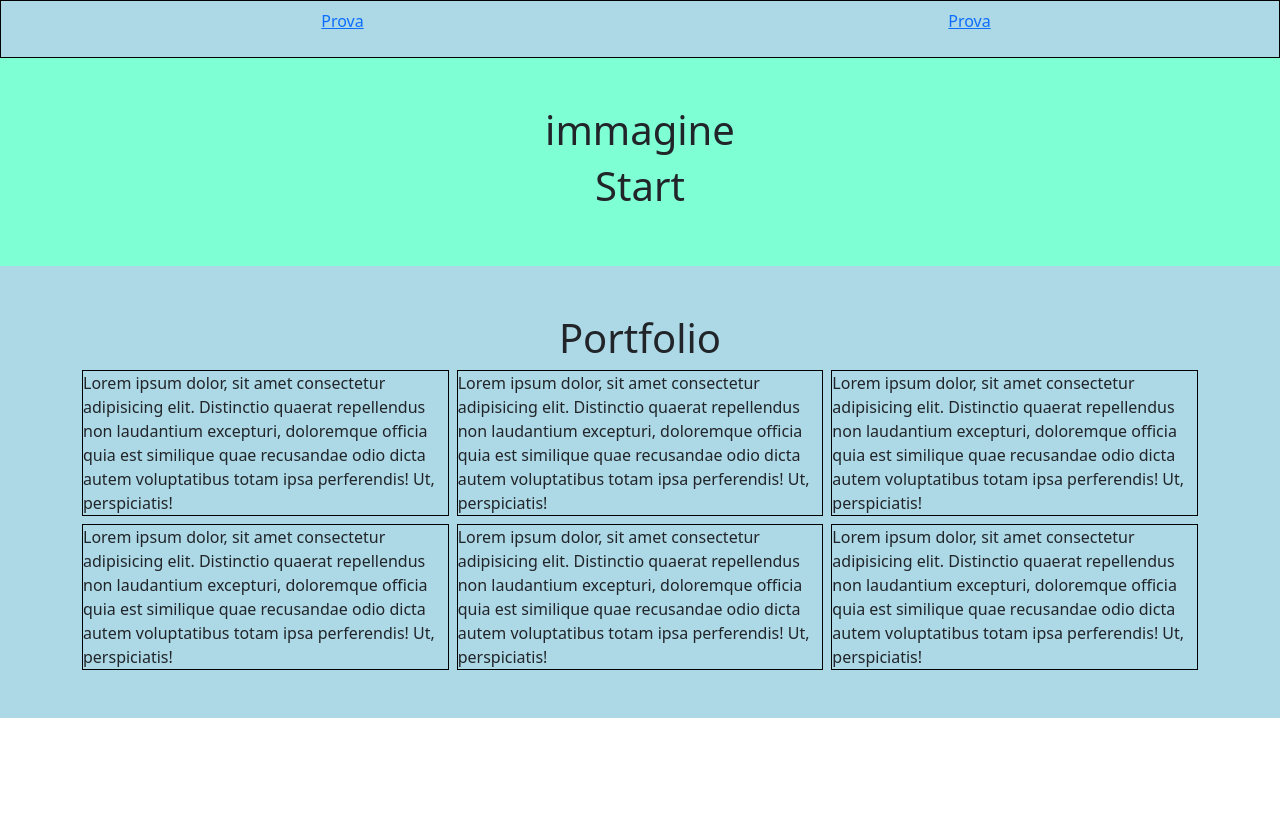
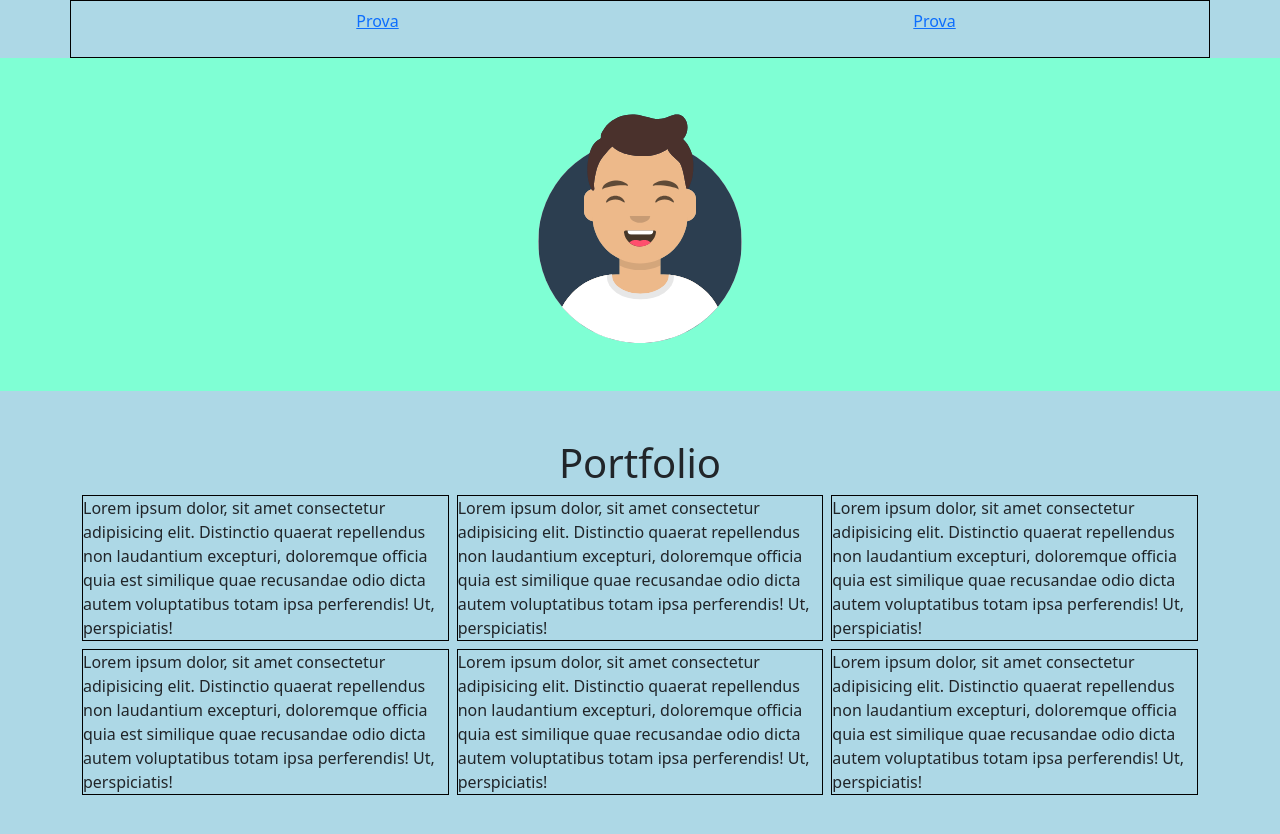
Before and after one commit to francesco-mauro/html-css-bootstrap-freelancer, a plain HTML site: page index.html in a window 1280 px wide. Before the commit the page ends 800 px from the top, so only its background shows below. Drawn offline with nearby package versions, Linux system fonts and the light colour scheme.

Commit message:
add: corrections to bootstap version

```diff
--- a/css/style.css
+++ b/css/style.css
@@ -8,6 +8,11 @@
     border: 1px solid black;
 }
 
+/* Backgrounds ++++++++++++++++++++++ */
+
+.ms_bg_green {
+    background-color: green;
+}
 
 
 /* <!-- header +++++++++++++++++++++++++++++ --> */
@@ -20,6 +25,13 @@
     list-style-type: none;
 }
 
+/* hero  */
+
+.ms_hero_img{
+    width: 20%;
+    min-width: 150px;
+}
+
 .ms_hero{
     background-color: aquamarine;
 }
--- a/index.html
+++ b/index.html
@@ -6,14 +6,13 @@
     <meta name="viewport" content="width=device-width, initial-scale=1.0">
     <title>Bootstrap</title>
     <link rel="stylesheet" href="css/style.css">
-    <link href="https://cdn.jsdelivr.net/npm/bootstrap@5.2.3/dist/css/bootstrap.min.css" rel="stylesheet">
-    <link rel="stylesheet" href="https://cdn.jsdelivr.net/npm/bootstrap-icons@1.11.3/font/bootstrap-icons.min.css">
+    <link href="https://cdn.jsdelivr.net/npm/bootstrap@5.3.3/dist/css/bootstrap.min.css" rel="stylesheet">
 </head>
 
 <body>
     <!-- header +++++++++++++++++++++++++++++ -->
     <header class="ms_header">
-        <div class="container-fluid ms_container">
+        <div class="container ms_container">
 
             <div class="py-2 d-flex justify-content-md-around justify-content-between">
 
@@ -52,10 +51,10 @@
             <section class="ms_hero py-5">
                 <div class="container">
                     <div class="d-flex justify-content-center">
-                        <h1>immagine</h1>
+                        <img src="./img/avatar.svg" alt="avatar che sorride" class="ms_hero_img">
                     </div>
                     <div class="d-flex justify-content-center">
-                        <h1>Start</h1>
+
                     </div>
                 </div>
             </section>
```
Also changed, not shown: img/avatar.svg (added), img/cabin.png (added), img/cake.png (added), img/circus.png (added), img/game.png (added), img/safe.png (added), img/submarine.png (added).
